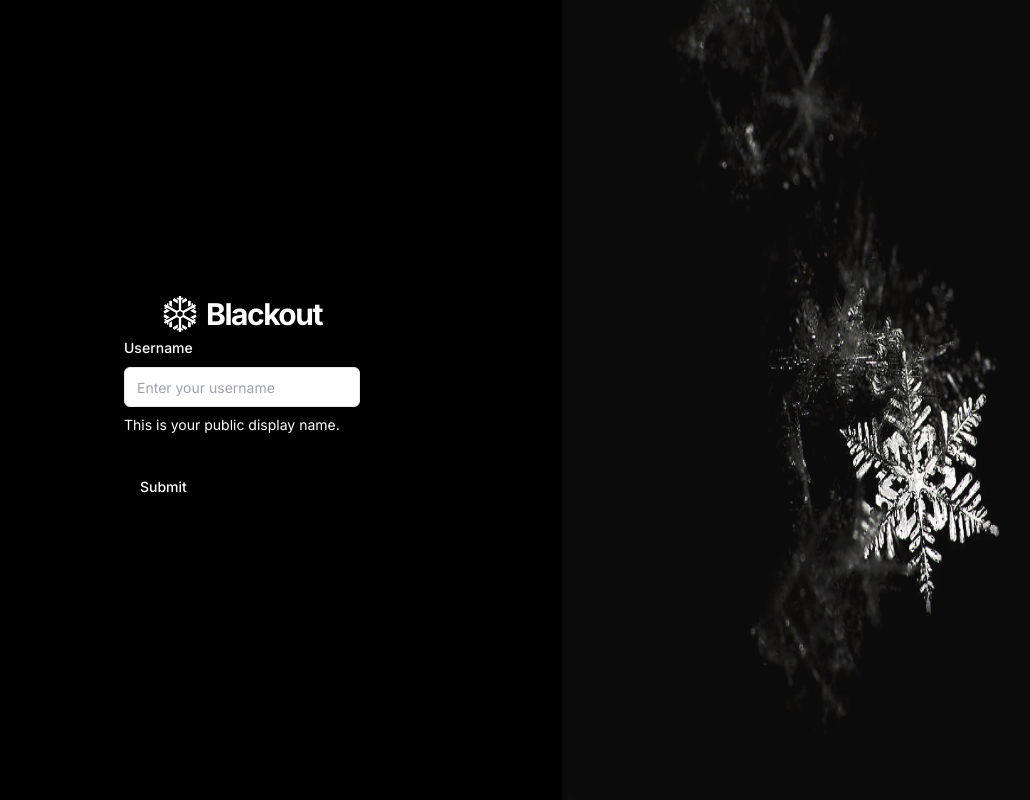
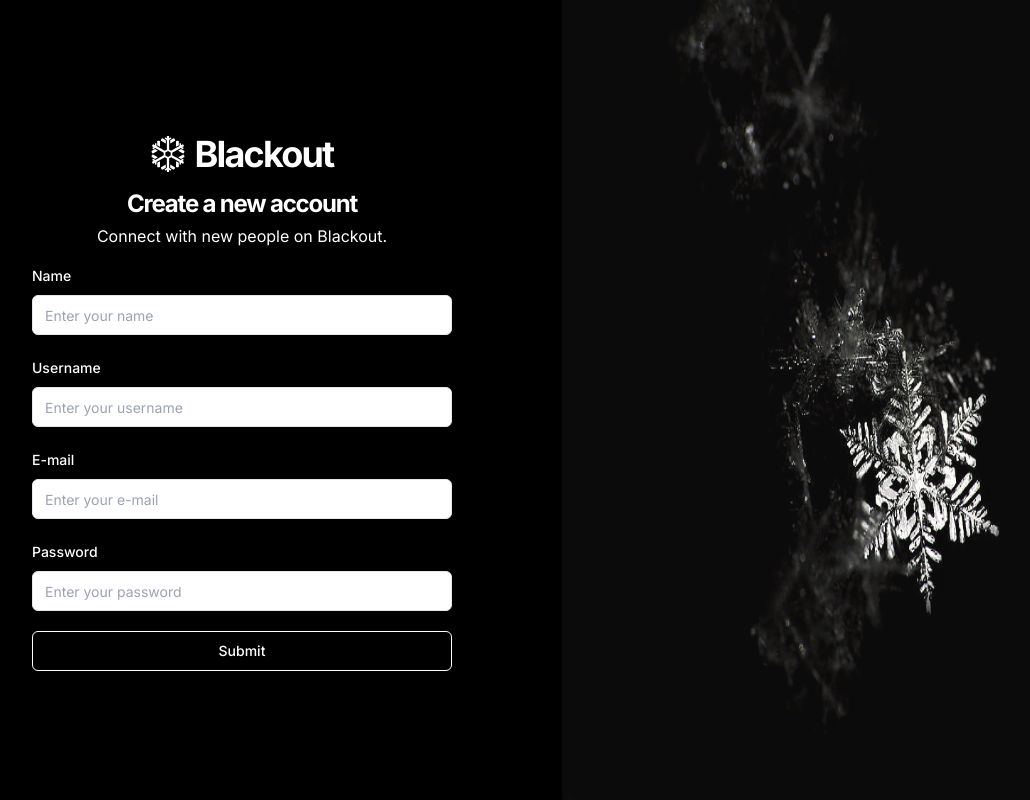
Before and after one commit to brunofbpaula/BlackoutSM, a React (Vite) app: page /sign-up in a window 1280 px wide. Shown: the whole page, without its empty margins (78-1108 px from the left). Built offline with nearby package versions, Linux system fonts and the light colour scheme.

Commit message:
Create form structure

```diff
--- a/src/_auth/forms/SignUpForm.tsx
+++ b/src/_auth/forms/SignUpForm.tsx
@@ -1,5 +1,5 @@
 import { zodResolver } from "@hookform/resolvers/zod"
-import { Form, FormControl, FormDescription, FormField, FormItem, FormLabel, FormMessage } from "@/components/ui/form"
+import { Form, FormControl, FormField, FormItem, FormLabel, FormMessage } from "@/components/ui/form"
 import { Input } from "@/components/ui/input"
 import { Button } from "@/components/ui/button"
 import { useForm } from "react-hook-form"
@@ -28,10 +28,26 @@ const SignUpForm = () => {
 
       <div className="sm:w-420 flex-center">
         <img src="/assets/images/logo.svg" alt="logo" className="w-9 h-auto mr-2"/>
-        <h1 className="h2-bold">Blackout</h1>
+        <h1 className="h2-bold md:h1-bold">Blackout</h1>
       </div>
+      <div className="sm:w-420 flex-center flex-col">
+        <h2 className="h3-bold md:h3-bold mt-2">Create a new account</h2>
+        <p className="small-medium md:base-regular mt-1">Connect with new people on Blackout.</p>
 
-      <form onSubmit={form.handleSubmit(onSubmit)} className="space-y-8">
+        <form onSubmit={form.handleSubmit(onSubmit)} className="flex flex-col gap-5 w-full mt-4">
+          <FormField
+            control={form.control}
+            name="name"
+            render={({ field }) => (
+              <FormItem>
+                <FormLabel>Name</FormLabel>
+                <FormControl>
+                  <Input type="text" placeholder="Enter your name" className="text-dark-1" {...field} />
+                </FormControl>
+                <FormMessage />
+              </FormItem>
+            )}
+          />
           <FormField
             control={form.control}
             name="username"
@@ -39,17 +55,41 @@ const SignUpForm = () => {
               <FormItem>
                 <FormLabel>Username</FormLabel>
                 <FormControl>
-                <Input placeholder="Enter your username" {...field} />
+                  <Input type="text" placeholder="Enter your username" className="text-dark-1" {...field} />
                 </FormControl>
-              <FormDescription>
-                This is your public display name.
-              </FormDescription>
                 <FormMessage />
               </FormItem>
             )}
           />
-        <Button type="submit">Submit</Button>
+          <FormField
+            control={form.control}
+            name="email"
+            render={({ field }) => (
+              <FormItem>
+                <FormLabel>E-mail</FormLabel>
+                <FormControl>
+                  <Input type="text" placeholder="Enter your e-mail" className="text-dark-1" {...field} />
+                </FormControl>
+                <FormMessage />
+              </FormItem>
+            )}
+          />
+          <FormField
+            control={form.control}
+            name="password"
+            render={({ field }) => (
+              <FormItem>
+                <FormLabel>Password</FormLabel>
+                <FormControl>
+                  <Input type="password" placeholder="Enter your password" className="text-dark-1" {...field} />
+                </FormControl>
+                <FormMessage />
+              </FormItem>
+            )}
+          />
+          <Button type="submit" className="border border-white">Submit</Button>
         </form>
+      </div>
     </Form>
   )
 }
```
Lines whose indentation alone changed are shown as unchanged.
